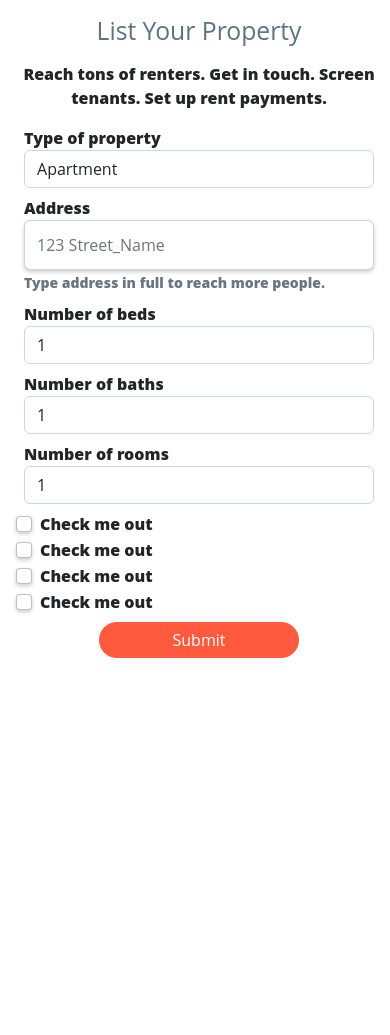
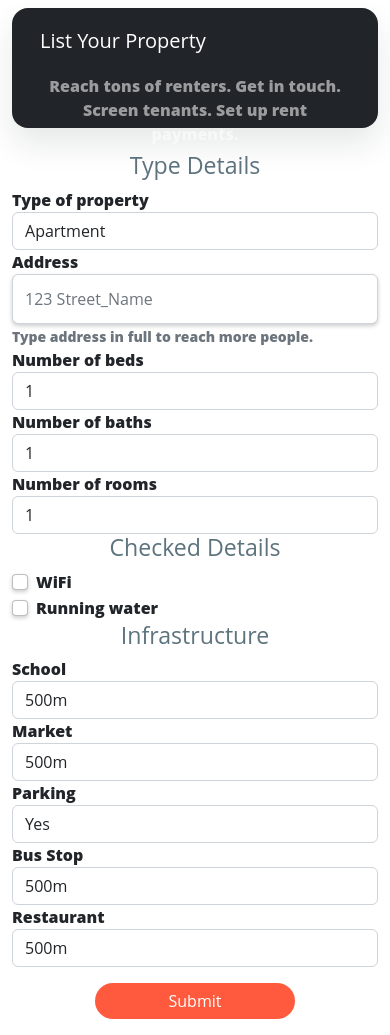
Before and after one commit to HilarioNengareJr/real-estate-site-prototype, a React (Create React App) app in the folder evbulucu/: page /create-post in a window 390 px wide. Before the commit the page ends 844 px from the top, so only its background shows below. Built offline with nearby package versions, Linux system fonts and the light colour scheme; a web font is replaced by a local one.

Commit message:
Added some details to createpost component

```diff
--- a/evbulucu/src/components/CreatePost.js
+++ b/evbulucu/src/components/CreatePost.js
@@ -6,12 +6,11 @@ import 'bootstrap/dist/js/bootstrap.bundle.min.js';
 const CreatePost = () => {
   const [imageFiles, setImageFiles] = useState([]);
   const [address, setAddress] = useState('');
-  const [isChecked, setIsChecked] = useState(false);
+  const [wifiChecked, setWifiChecked] = useState(false);
+  const [runningWaterChecked, setRunningWaterChecked] = useState(false);
 
   const [details, setDetails] = useState({
-    wifi: false,
     busStopDistance: '',
-    runningWater: false,
     market: '',
     rooms: '',
     school: '',
@@ -24,11 +23,10 @@ const CreatePost = () => {
   };
 
   const handleInputChange = (event) => {
-    const { name, type, value, checked } = event.target;
-    const newValue = type === 'checkbox' ? checked : value;
+    const { name, value } = event.target;
     setDetails((prevDetails) => ({
       ...prevDetails,
-      [name]: newValue,
+      [name]: value,
     }));
   };
 
@@ -38,13 +36,20 @@ const CreatePost = () => {
   };
 
   return (
-    <div className='container m-1'>
-      <div className='text-center'>
-        <h2 className='m-3 mx-auto text-center'>List Your Property</h2>
-        <p>Reach tons of renters. Get in touch. Screen tenants. Set up rent payments.</p>
+    <div className='container'>
+       <nav className='navbar mt-2 rounded-4 p-3 navbar-expand-md navbar-dark bg-dark w-100'>
+        <div className='container-fluid text-center'>
+          <h2 className='navbar-brand'>List Your Property</h2>
+          <p className='navbar-text'>
+            Reach tons of renters. Get in touch. Screen tenants. Set up rent payments.
+          </p>
         </div>
-      <form onSubmit={handleSubmit}>
-        <div className='form-group m-2'>
+      </nav>
+      <form className='mt-4' onSubmit={handleSubmit}>
+        <h3 className='text-center'>Type Details</h3>
+        <div className='row justify-content-center'>
+          <div className='col-md-6'>
+            <div className='form-group'>
               <label htmlFor='exampleFormControlSelect1'>Type of property</label>
               <select className='form-control' id='exampleFormControlSelect1'>
                 <option>Apartment</option>
@@ -52,7 +57,7 @@ const CreatePost = () => {
                 <option>House</option>
               </select>
             </div>
-        <div className='form-group m-2'>
+            <div className='form-group'>
               <label htmlFor='address'>Address</label>
               <input
                 type='text'
@@ -68,7 +73,7 @@ const CreatePost = () => {
                 Type address in full to reach more people.
               </small>
             </div>
-        <div className='form-group m-2'>
+            <div className='form-group'>
               <label htmlFor='beds'>Number of <strong>beds</strong></label>
               <select className='form-control' id='beds'>
                 <option>1</option>
@@ -79,7 +84,7 @@ const CreatePost = () => {
                 <option>6</option>
               </select>
             </div>
-        <div className='form-group m-2'>
+            <div className='form-group'>
               <label htmlFor='baths'>Number of <strong>baths</strong></label>
               <select className='form-control' id='baths'>
                 <option>1</option>
@@ -90,7 +95,7 @@ const CreatePost = () => {
                 <option>6</option>
               </select>
             </div>
-        <div className='form-group m-2'>
+            <div className='form-group'>
               <label htmlFor='rooms'>Number of <strong>rooms</strong></label>
               <select className='form-control' id='rooms'>
                 <option>1</option>
@@ -101,57 +106,92 @@ const CreatePost = () => {
                 <option>6</option>
               </select>
             </div>
+          </div>
+        </div>
+        <h3 className='text-center'>Checked Details</h3>
+        <div className='row justify-content-center'>
+          <div className='col-md-6'>
             <div className='form-check'>
               <input
                 type='checkbox'
                 className='form-check-input'
-            id='exampleCheck1'
-            checked={isChecked}
-            onChange={(e) => setIsChecked(e.target.checked)}
+                id='wifi'
+                checked={wifiChecked}
+                onChange={(e) => setWifiChecked(e.target.checked)}
               />
-          <label className='form-check-label' htmlFor='exampleCheck1'>
-            Check me out
+              <label className='form-check-label' htmlFor='wifi'>
+                WiFi
               </label>
             </div>
             <div className='form-check'>
               <input
                 type='checkbox'
                 className='form-check-input'
-            id='exampleCheck1'
-            checked={isChecked}
-            onChange={(e) => setIsChecked(e.target.checked)}
+                id='runningWater'
+                checked={runningWaterChecked}
+                onChange={(e) => setRunningWaterChecked(e.target.checked)}
               />
-          <label className='form-check-label' htmlFor='exampleCheck1'>
-            Check me out
+              <label className='form-check-label' htmlFor='runningWater'>
+                Running water
               </label>
             </div>
-        <div className='form-check'>
-          <input
-            type='checkbox'
-            className='form-check-input'
-            id='exampleCheck1'
-            checked={isChecked}
-            onChange={(e) => setIsChecked(e.target.checked)}
-          />
-          <label className='form-check-label' htmlFor='exampleCheck1'>
-            Check me out
-          </label>
           </div>
-        <div className='form-check'>
-          <input
-            type='checkbox'
-            className='form-check-input'
-            id='exampleCheck1'
-            checked={isChecked}
-            onChange={(e) => setIsChecked(e.target.checked)}
-          />
-          <label className='form-check-label' htmlFor='exampleCheck1'>
-            Check me out
-          </label>
         </div>
-        <button type='submit' className='btn btn-primary mt-2 mx-auto d-flex justify-content-center'>
+        <h3 className='text-center'>Infrastructure</h3>
+        <div className='row justify-content-center'>
+          <div className='col-md-6'>
+            <div className='form-group'>
+              <label htmlFor='school'>School</label>
+              <select className='form-control' id='school'>
+                <option>500m</option>
+                <option>2km</option>
+                <option>4km</option>
+                <option>6km</option>
+                <option>Far / Next town</option>
+              </select>
+            </div>
+            <div className='form-group'>
+              <label htmlFor='market'>Market</label>
+              <select className='form-control' id='market'>
+                <option>500m</option>
+                <option>1km</option>
+                <option>3km +</option>
+              </select>
+            </div>
+            <div className='form-group'>
+              <label htmlFor='parking'>Parking</label>
+              <select className='form-control' id='parking'>
+                <option>Yes</option>
+                <option>N/A</option>
+              </select>
+            </div>
+            <div className='form-group'>
+              <label htmlFor='bus-stop'>Bus Stop</label>
+              <select className='form-control' id='bus-stop'>
+                <option>500m</option>
+                <option>1km</option>
+                <option>3km+</option>
+                <option>N/A</option>
+              </select>
+            </div>
+            <div className='form-group'>
+              <label htmlFor='restaurant'>Restaurant</label>
+              <select className='form-control' id='restaurant'>
+                <option>500m</option>
+                <option>1km</option>
+                <option>3km+</option>
+                <option>N/A</option>
+              </select>
+            </div>
+          </div>
+        </div>
+        <div className='row m-3'>
+          <div className='col-md-6 d-flex justify-content-center align-items-center'>
+            <button type='submit' className='btn btn-primary mx-auto'>
               Submit
             </button>
+          </div>
+        </div>
       </form>
     </div>
   );
```
Also changed, not shown: evbulucu/src/components/navbarOnCreatePost.js (added, +51 -0 lines). Lines whose indentation alone changed are shown as unchanged.
